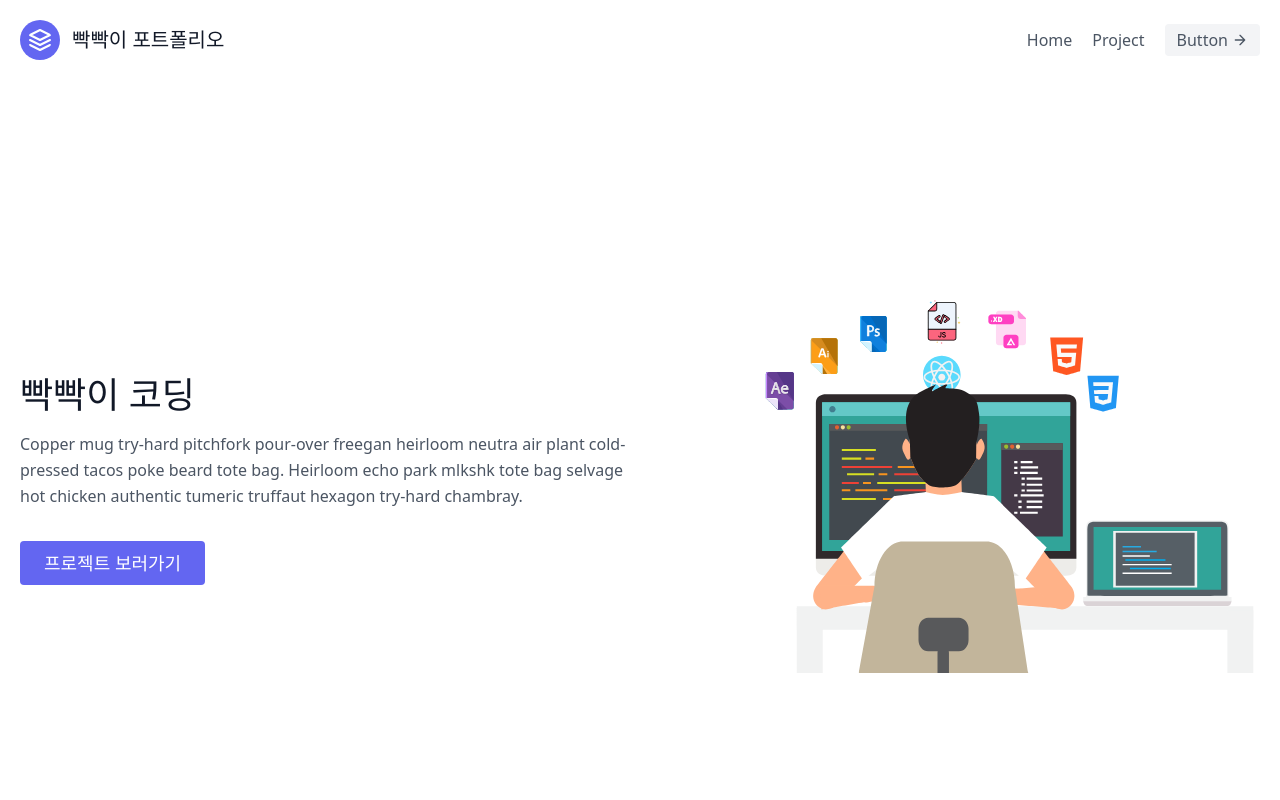
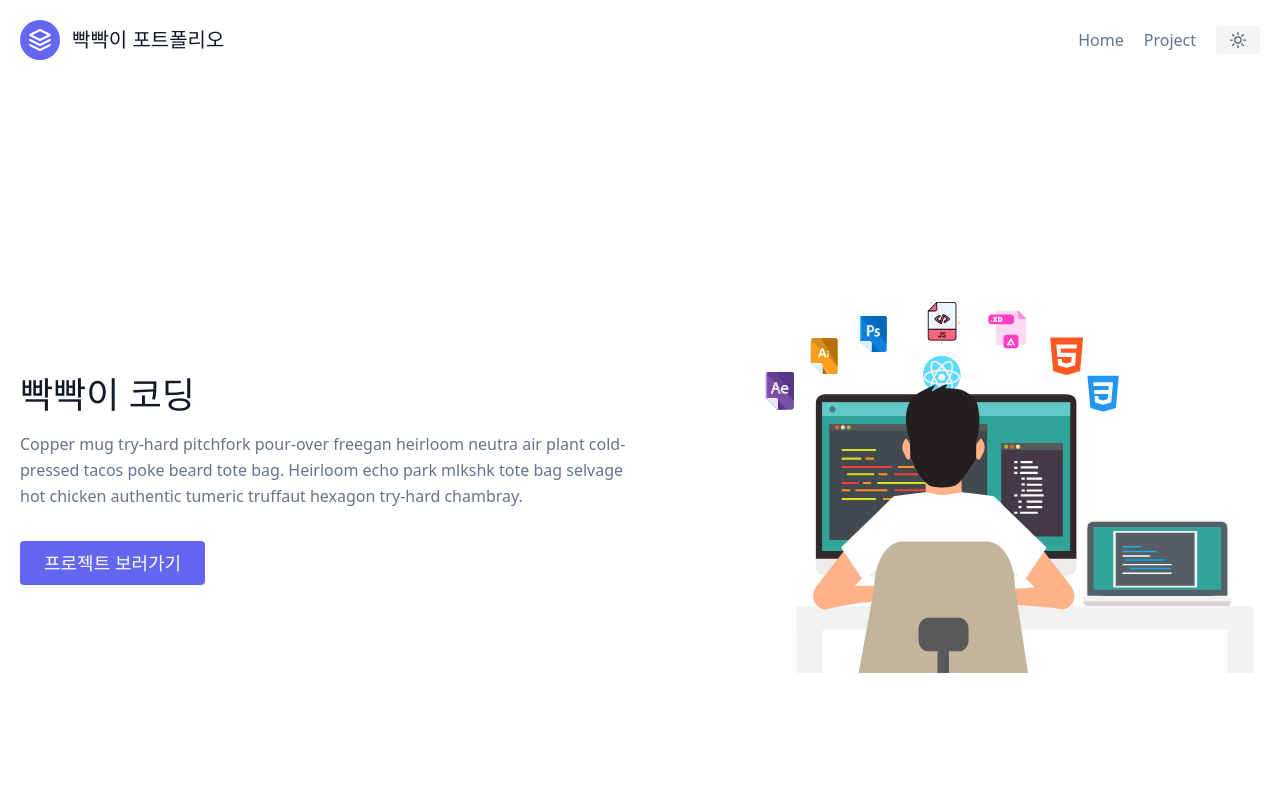
Before and after one commit to ajay8808/NextJS, a Next.js app: page / in a window 1280 px wide. Shown: the top 800 px of the page. Built offline with nearby package versions, Linux system fonts and the light colour scheme.

Commit message:
notion api 적용 / dark mode 추가

```diff
--- a/components/Home/hero.tsx
+++ b/components/Home/hero.tsx
@@ -1,6 +1,6 @@
 import Animation from "./animation";
 
-export default function name(params) {
+export default function name() {
   return(
     <>
 
@@ -9,7 +9,7 @@
       </h1>
       <p className="mb-8 leading-relaxed">Copper mug try-hard pitchfork pour-over freegan heirloom neutra air plant cold-pressed tacos poke beard tote bag. Heirloom echo park mlkshk tote bag selvage hot chicken authentic tumeric truffaut hexagon try-hard chambray.</p>
       <div className="flex justify-center">
-        <button className="inline-flex text-white bg-indigo-500 border-0 py-2 px-6 focus:outline-none hover:bg-indigo-600 rounded text-lg">프로젝트 보러가기</button>
+        <button className="btn-project">프로젝트 보러가기</button>
 
       </div>
     </div>
--- /dev/null
+++ b/components/darkmode-toggle-button.tsx
@@ -0,0 +1,25 @@
+import { useTheme } from 'next-themes'
+
+export default function DarkModeButton(){
+
+  const { theme, setTheme } = useTheme()
+
+  return(
+    <>
+         <button onClick={() => setTheme(theme ==="dark" ? 'light':'dark')} className="inline-flex items-center bg-gray-100 border-0 py-1 px-3 focus:outline-none hover:bg-gray-200 rounded text-base mt-4 md:mt-0
+            hover:bg-gray-100
+            hover:text-orange-300
+            dark:hover:text-yellow-200
+            dark:bg-slate-600
+            dark:text-slate-400
+            ">
+                <svg xmlns="http://www.w3.org/2000/svg" fill="none" viewBox="0 0 24 24" strokeWidth={1.5} stroke="currentColor" className="visible dark:invisible dark:h-0 dark:w-0 h-5 w-5">
+                    <path strokeLinecap="round" strokeLinejoin="round" d="M12 3v2.25m6.364.386l-1.591 1.591M21 12h-2.25m-.386 6.364l-1.591-1.591M12 18.75V21m-4.773-4.227l-1.591 1.591M5.25 12H3m4.227-4.773L5.636 5.636M15.75 12a3.75 3.75 0 11-7.5 0 3.75 3.75 0 017.5 0z" />
+                </svg>
+                <svg xmlns="http://www.w3.org/2000/svg" fill="none" viewBox="0 0 24 24" strokeWidth={1.5} stroke="currentColor" className="invisible dark:visible dark:h-5 dark:w-5 h-0 w-0">
+                    <path strokeLinecap="round" strokeLinejoin="round" d="M21.752 15.002A9.718 9.718 0 0118 15.75c-5.385 0-9.75-4.365-9.75-9.75 0-1.33.266-2.597.748-3.752A9.753 9.753 0 003 11.25C3 16.635 7.365 21 12.75 21a9.753 9.753 0 009.002-5.998z" />
+                </svg>
+            </button>
+    </>
+  )
+}
--- a/components/footer.tsx
+++ b/components/footer.tsx
@@ -1,4 +1,4 @@
-export default function Footer({children}){
+export default function Footer({children}:any){
   return(
     <>
 <footer className="text-gray-600 body-font">
--- a/components/header.tsx
+++ b/components/header.tsx
@@ -1,7 +1,8 @@
 
 import Link from 'next/link'
+import DarkModeButton from "./darkmode-toggle-button";
 
-export default function Header({children}){
+export default function Header(){
   return(
     <>
 
@@ -23,11 +24,7 @@
 </Link>
 
     </nav>
-    <button className="inline-flex items-center bg-gray-100 border-0 py-1 px-3 focus:outline-none hover:bg-gray-200 rounded text-base mt-4 md:mt-0">Button
-      <svg fill="none" stroke="currentColor" stroke-linecap="round" stroke-linejoin="round" stroke-width="2" className="w-4 h-4 ml-1" viewBox="0 0 24 24">
-        <path d="M5 12h14M12 5l7 7-7 7"></path>
-      </svg>
-    </button>
+    <DarkModeButton/>
   </div>
 </header>
     </>
--- a/components/layout.tsx
+++ b/components/layout.tsx
@@ -2,13 +2,13 @@
 import Footer from './footer';
 
 
-export default function Layout({children}){
+export default function Layout({children}:any){
   return(
-    <>
+    <div className="bg-primary">
       <Header/>
 
       <div>{children}</div>
       <Footer/>
-    </>
+    </div>
   )
 }
--- a/config/index.js
+++ b/config/index.js
@@ -0,0 +1,2 @@
+export const DATABASE_ID=process.env.NOTION_DATABASE_ID
+export const TOKEN=process.env.NOTION_TOKEN
--- a/package.json
+++ b/package.json
@@ -9,12 +9,15 @@
     "lint": "next lint"
   },
   "dependencies": {
+    "@notionhq/client": "^2.2.3",
     "@types/node": "18.11.13",
     "@types/react": "18.0.26",
     "@types/react-dom": "18.0.9",
+    "dotenv": "^16.0.3",
     "eslint": "8.29.0",
     "eslint-config-next": "13.0.6",
     "next": "13.0.6",
+    "next-themes": "^0.2.1",
     "react": "18.2.0",
     "react-dom": "18.2.0",
     "react-lottie-player": "^1.5.4",
--- a/pages/_app.tsx
+++ b/pages/_app.tsx
@@ -1,6 +1,11 @@
 import '../styles/globals.css'
 import type { AppProps } from 'next/app'
+import { ThemeProvider } from 'next-themes'
 
 export default function App({ Component, pageProps }: AppProps) {
-  return <Component {...pageProps} />
+  return (
+  <ThemeProvider attribute="class">
+    <Component {...pageProps} />
+  </ThemeProvider>
+  )
 }
--- a/pages/projects.tsx
+++ b/pages/projects.tsx
@@ -1,8 +1,30 @@
+
+import {TOKEN,DATABASE_ID} from "../config"
+const { Client } = require('@notionhq/client');
 
 export default function Projects() {
   return (
    <div>
-     asd
+       asd
    </div>
   )
  }
+
+
+export function getStaticProps(context) {
+
+
+    const notion = new Client({ auth: TOKEN });
+
+    (async () => {
+        const databaseId = DATABASE_ID
+        const response = await notion.databases.query({
+            database_id: databaseId,
+        });
+        console.log(response);
+    })();
+
+    return {
+        props: {}, // will be passed to the page component as props
+    }
+}
--- a/styles/globals.css
+++ b/styles/globals.css
@@ -1,3 +1,39 @@
 @tailwind base;
 @tailwind components;
 @tailwind utilities;
+
+.bg-primary {
+    @apply bg-white dark:bg-slate-800
+}
+
+.btn-project {
+    @apply inline-flex text-white dark:text-white bg-indigo-500 border-0 py-2 px-6 focus:outline-none hover:bg-indigo-600 rounded text-lg
+}
+
+.project-card {
+    @apply flex flex-col m-3 rounded-xl w-full
+    transition duration-300 transform border border-gray-300
+    hover:scale-105
+    hover:shadow-lg
+    dark:border-gray-200/50
+    dark:hover:shadow-gray-400/40
+
+    hover:text-blue-600
+}
+
+h1, h2, h3, h4, h5, h6 {
+    @apply text-slate-900 dark:text-white
+}
+
+footer {
+    @apply text-gray-600 dark:text-white
+    bg-gray-100 dark:bg-slate-600/20
+}
+
+a {
+    @apply text-slate-500 hover:text-slate-700 dark:text-slate-400 dark:hover:text-slate-50
+}
+
+p {
+    @apply text-slate-500 dark:text-slate-400
+}
```
Also changed, not shown: 2 other files (tests, documents, lock files or other folders).
